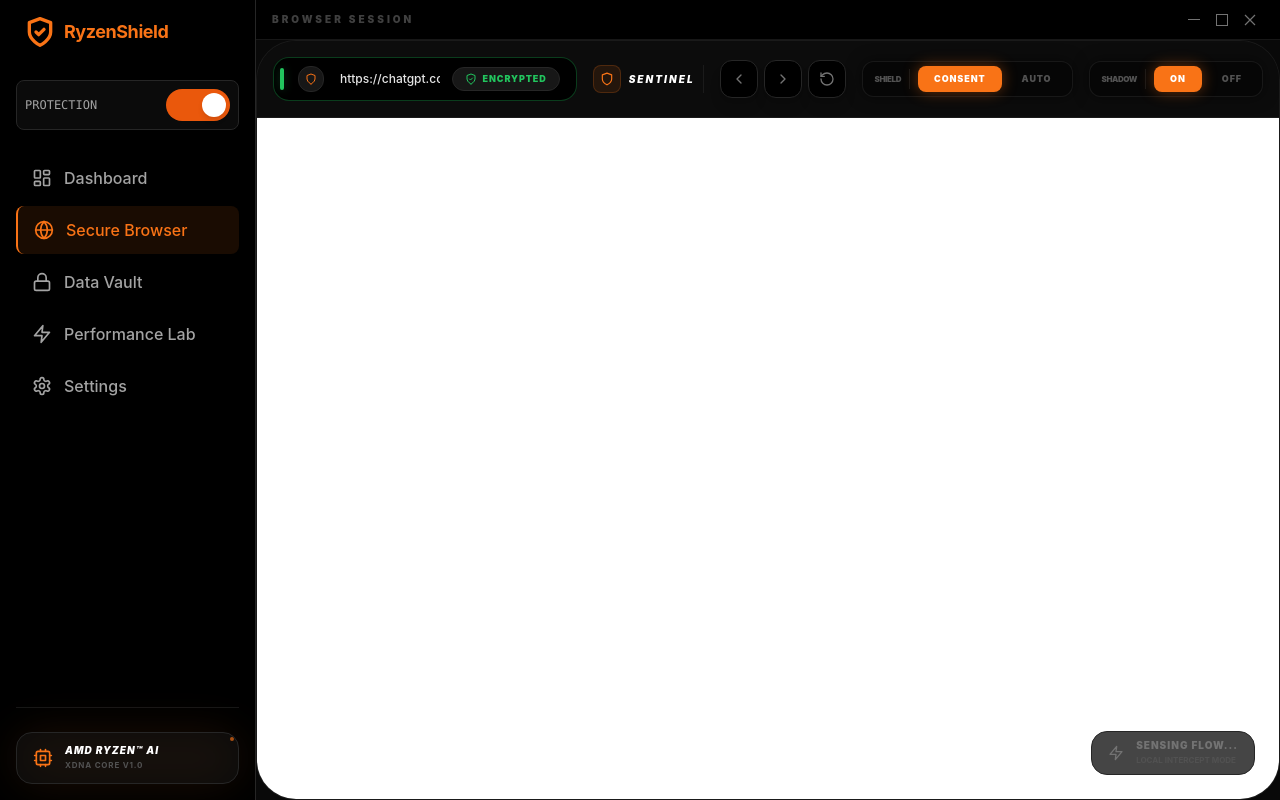
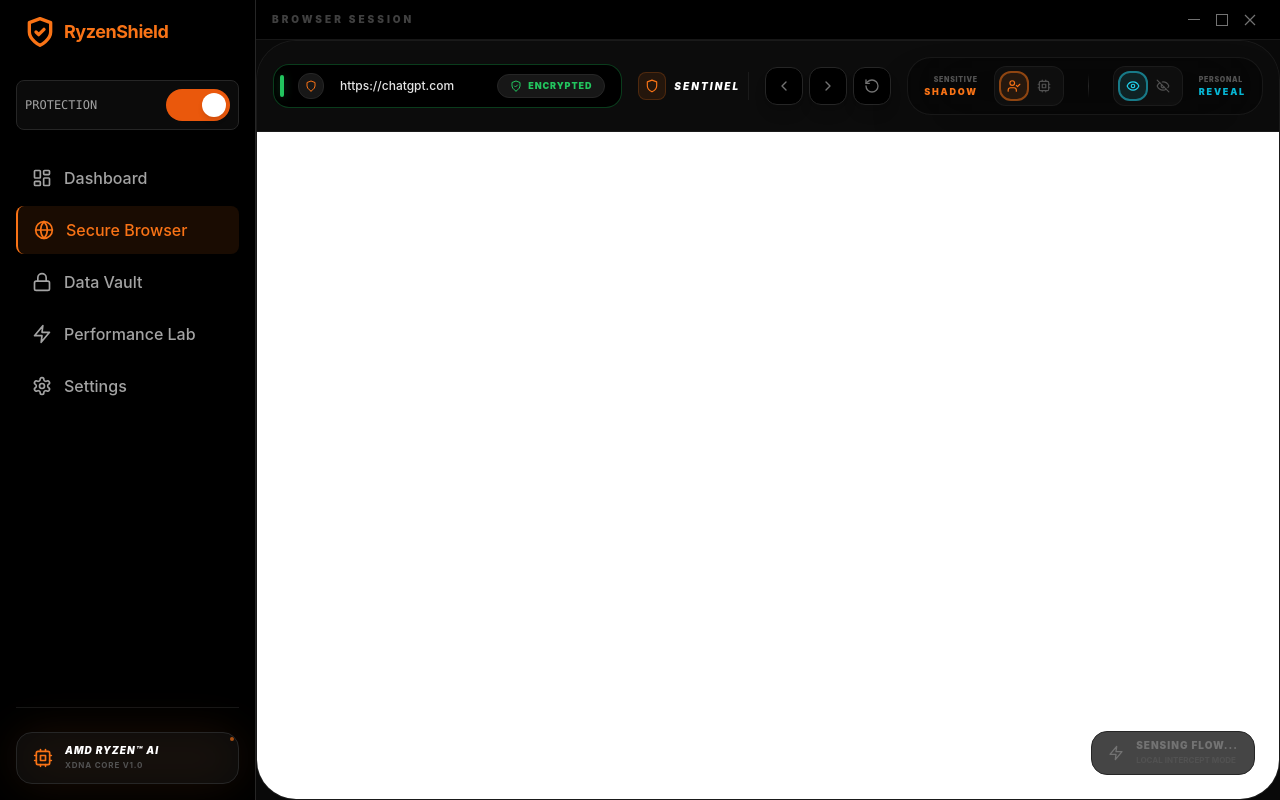
Before and after one commit to TharunvenkateshN/RyzenShield, a React (Vite) app in the folder electron-app/: page / in a window 1280 px wide. Both pictures are taken after a click on the button "Secure Browser". Built offline with nearby package versions, Linux system fonts and the light colour scheme; no server answers.

Commit message:
feat: upgrade UI with Sensitive Shadow and Personal Reveal Neural Cluster

```diff
--- a/electron-app/src/components/SecureBrowser.jsx
+++ b/electron-app/src/components/SecureBrowser.jsx
@@ -1,5 +1,5 @@
 import React, { useState, useRef, useEffect } from 'react';
-import { ArrowLeft, ArrowRight, RefreshCw, Lock, ShieldCheck, Globe, Zap, Search, Shield, ChevronLeft, ChevronRight, RotateCcw } from 'lucide-react';
+import { ArrowLeft, ArrowRight, RefreshCw, Lock, ShieldCheck, Globe, Zap, Search, Shield, ChevronLeft, ChevronRight, RotateCcw, UserCheck, Cpu, Eye, EyeOff } from 'lucide-react';
 import { motion, AnimatePresence } from 'framer-motion';
 
 const SecureBrowser = () => {
@@ -322,17 +322,55 @@
                         </div>
                     </div>
 
-                    {/* Protection Toggles - Cinematic */}
-                    <div className="hidden lg:flex items-center gap-1 bg-black/50 p-1 rounded-xl border border-neutral-800/60 order-3 shadow-[0_0_15px_rgba(0,0,0,0.5)]">
-                        <div className="px-2 py-1 text-[8px] font-black text-neutral-600 uppercase tracking-tighter border-r border-neutral-800/60 mr-1">Shield</div>
-                        <ModeBtn active={protectionMode === 'consent'} onClick={() => setProtectionMode('consent')} label="CONSENT" />
-                        <ModeBtn active={protectionMode === 'auto'} onClick={() => setProtectionMode('auto')} label="AUTO" />
-                    </div>
+                    {/* Protection Toggles - Neural Cluster */}
+                    <div className="hidden lg:flex items-center gap-6 order-3 px-4 py-2 bg-black/40 border border-neutral-800/60 rounded-[1.5rem] backdrop-blur-2xl shadow-2xl">
 
-                    <div className="hidden lg:flex items-center gap-1 bg-black/50 p-1 rounded-xl border border-neutral-800/60 order-4 shadow-[0_0_15px_rgba(0,0,0,0.5)]">
-                        <div className="px-2 py-1 text-[8px] font-black text-neutral-600 uppercase tracking-tighter border-r border-neutral-800/60 mr-1">Shadow</div>
-                        <ModeBtn active={rehydrateEnabled} onClick={() => setRehydrateEnabled(true)} label="ON" />
-                        <ModeBtn active={!rehydrateEnabled} onClick={() => setRehydrateEnabled(false)} label="OFF" />
+                        {/* Input Privacy (Shield) */}
+                        <div className="flex items-center gap-3">
+                            <div className="flex flex-col items-end mr-1">
+                                <span className="text-[7px] font-black text-neutral-600 uppercase tracking-widest leading-none mb-1">Sensitive</span>
+                                <span className="text-[9px] font-black text-orange-500 uppercase tracking-[0.2em] leading-none">Shadow</span>
+                            </div>
+                            <div className="flex items-center p-1 bg-white/[0.03] rounded-xl border border-white/5">
+                                <IconButton
+                                    active={protectionMode === 'consent'}
+                                    onClick={() => setProtectionMode('consent')}
+                                    icon={UserCheck}
+                                    color="orange"
+                                />
+                                <IconButton
+                                    active={protectionMode === 'auto'}
+                                    onClick={() => setProtectionMode('auto')}
+                                    icon={Cpu}
+                                    color="orange"
+                                />
+                            </div>
+                        </div>
+
+                        {/* Middle Divider */}
+                        <div className="w-[1px] h-6 bg-gradient-to-b from-transparent via-neutral-800 to-transparent" />
+
+                        {/* Output Reality (Shadow) */}
+                        <div className="flex items-center gap-3">
+                            <div className="flex flex-col items-start ml-1 order-2">
+                                <span className="text-[7px] font-black text-neutral-600 uppercase tracking-widest leading-none mb-1">Personal</span>
+                                <span className="text-[9px] font-black text-cyan-500 uppercase tracking-[0.2em] leading-none">Reveal</span>
+                            </div>
+                            <div className="flex items-center p-1 bg-white/[0.03] rounded-xl border border-white/5 order-1">
+                                <IconButton
+                                    active={rehydrateEnabled}
+                                    onClick={() => setRehydrateEnabled(true)}
+                                    icon={Eye}
+                                    color="cyan"
+                                />
+                                <IconButton
+                                    active={!rehydrateEnabled}
+                                    onClick={() => setRehydrateEnabled(false)}
+                                    icon={EyeOff}
+                                    color="cyan"
+                                />
+                            </div>
+                        </div>
                     </div>
                 </div>
             </div>
@@ -365,6 +403,26 @@
     );
 };
 
+const IconButton = ({ active, onClick, icon: Icon, color }) => (
+    <button
+        onClick={onClick}
+        className={`p-2 rounded-xl transition-all relative ${active
+            ? (color === 'orange' ? 'text-orange-500 bg-orange-500/10' : 'text-cyan-400 bg-cyan-400/10')
+            : 'text-neutral-600 hover:text-neutral-400'
+            }`}
+    >
+        {active && (
+            <motion.div
+                layoutId={`active-tab-${color}`}
+                className={`absolute inset-0 rounded-xl border-2 ${color === 'orange' ? 'border-orange-500/50' : 'border-cyan-400/50'}`}
+                initial={false}
+                transition={{ type: "spring", bounce: 0.2, duration: 0.6 }}
+            />
+        )}
+        <Icon size={14} className="relative z-10" />
+    </button>
+);
+
 const NavBtn = ({ icon: Icon, onClick }) => (
     <button
         onClick={onClick}
```
